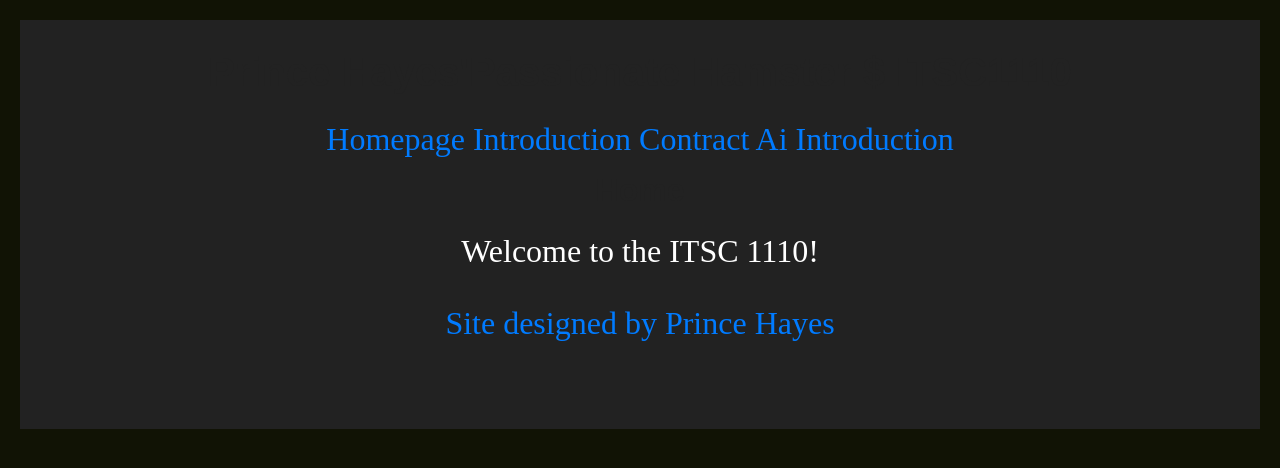
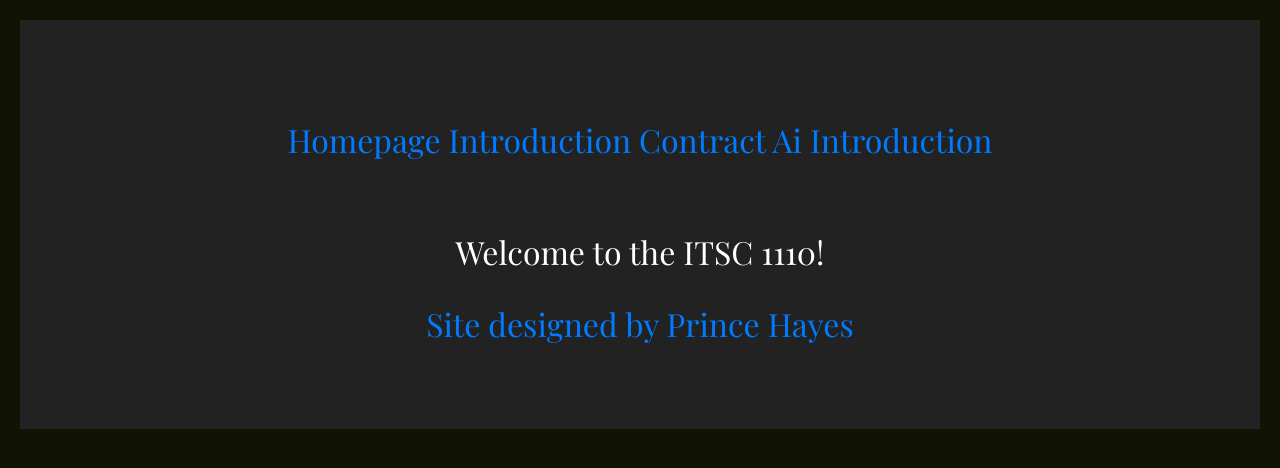
Before and after one commit to PrinceH1-cpu/PrinceH1-cpu.github.io, a plain HTML site: page itsc1110/index.html in a window 1280 px wide. Drawn offline with nearby package versions, Linux system fonts and the light colour scheme.

Commit message:
Update default.css

```diff
--- a/itsc1110/styles/default.css
+++ b/itsc1110/styles/default.css
@@ -1,7 +1,5 @@
-/* Import Google Fonts */
-/* Import Google Fonts in the HTML file instead of the CSS file */
-/* Import Google Fonts in the HTML file instead of the CSS file */
-
+/* Fonts should be imported in the HTML file */
+@import url('https://fonts.googleapis.com/css2?family=Montserrat:wght@400;700&family=Playfair+Display:wght@400;700&display=swap');
 body, h1, h2, h3, h4, h5, h6, p, ul, ol, li, a {
     margin: 0;
     padding: 0;
```
